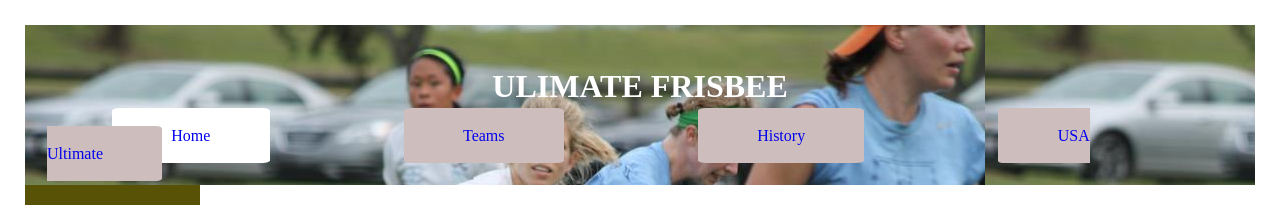
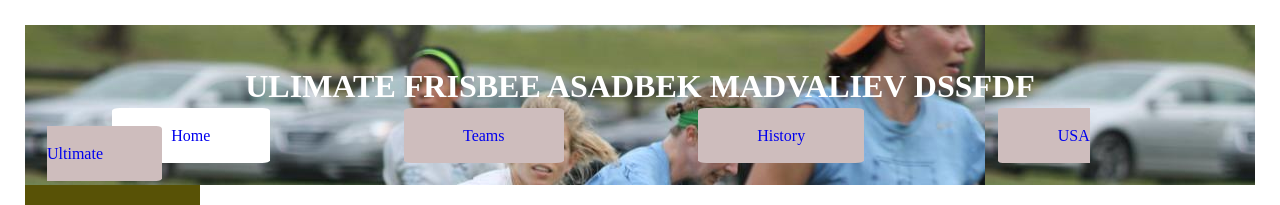
Before and after one commit to asadbekmadvaliev/lesson.github.io, a plain HTML site: page index.html in a window 1280 px wide. Shown: the top 205 px of the page. Drawn offline with Linux system fonts and the light colour scheme.

Commit message:
Update index.html

```diff
--- a/index.html
+++ b/index.html
@@ -7,7 +7,7 @@
 </head>
 <body>
 	<header>
-		<h1>Ulimate Frisbee</h1>
+		<h1>Ulimate Frisbee Asadbek Madvaliev dssfdf</h1>
 		<nav>
 			<a href="index.html" class = "active">Home</a>
 			<a href="teams.html">Teams</a>
```
